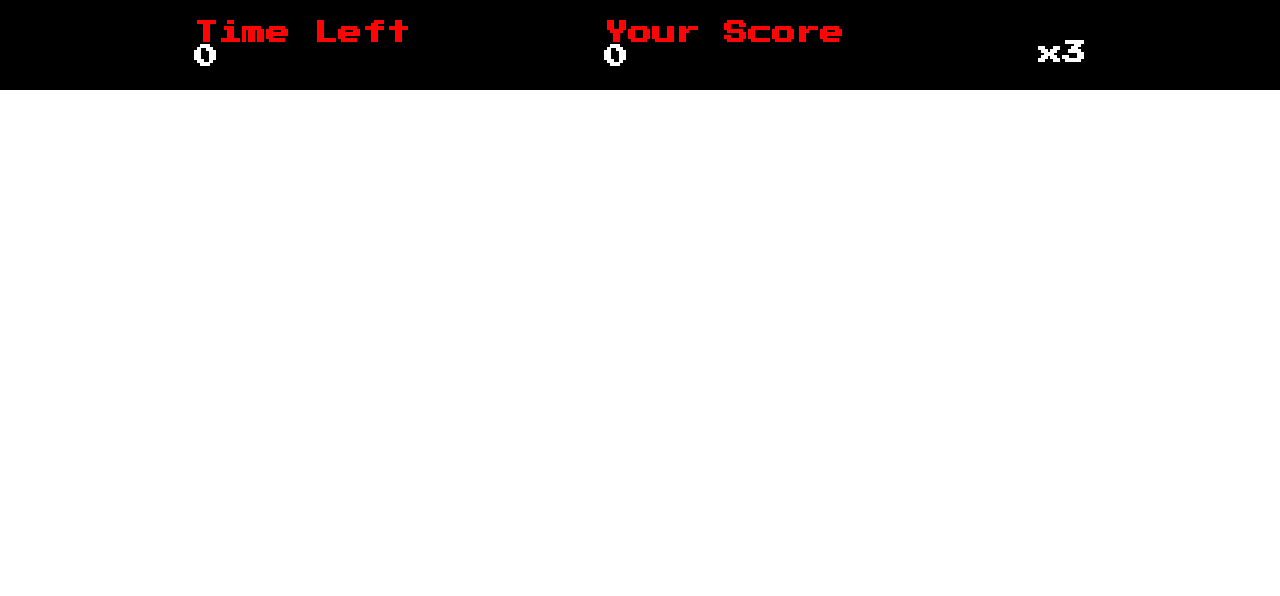
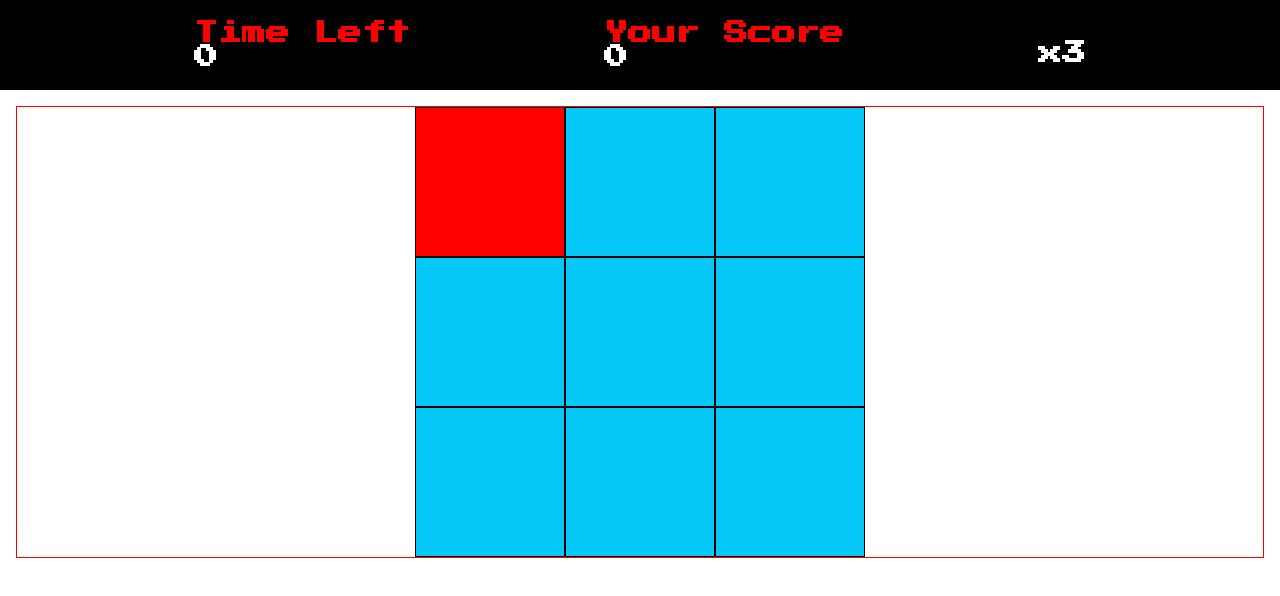
Before and after one commit to jonasluis/detona-ralph, a plain HTML site: page index.html in a window 1280 px wide. Drawn offline with Linux system fonts and the light colour scheme.

Commit message:
add  os square no panel

```diff
--- a/index.html
+++ b/index.html
@@ -33,7 +33,24 @@
             </div>
         </div>
         <div class="panel">
+            <!-- .panel-row>.square[id="0"]*3-->
+              <div class="panel-row">
+                <div class="square enemy" id="1"></div>
+                <div class="square" id="2"></div>
+                <div class="square" id="3"></div>
+              </div>
 
+              <div class="panel-row">
+                <div class="square" id="4"></div>
+                <div class="square" id="5"></div>
+                <div class="square" id="6"></div>
+              </div>
+
+              <div class="panel-row">
+                <div class="square" id="7"></div>
+                <div class="square" id="8"></div>
+                <div class="square" id="9"></div>
+              </div>
         </div>
     </div>
 
--- a/src/styles/main.css
+++ b/src/styles/main.css
@@ -1,5 +1,7 @@
 .container {
     display: flex;
+    flex-direction: column;
+    height: 100vh;
 }
 
 .menu {
@@ -15,5 +17,25 @@
 
 
 .menu-time__text {
-    color: #ff0404;
+    color: #ff0000;
 }
+
+.panel {
+
+    margin: 1rem;
+    display: flex;
+    align-items: center;
+    justify-content: center;
+    border: 1px solid  #ff0000 ;
+}
+
+.square {
+    height: 150px;
+    width: 150px;
+    border: 1px solid #000000;
+    background-color: #06c9fa;
+}
+
+.enemy {
+    background-color: #ff0000;
+}
```
